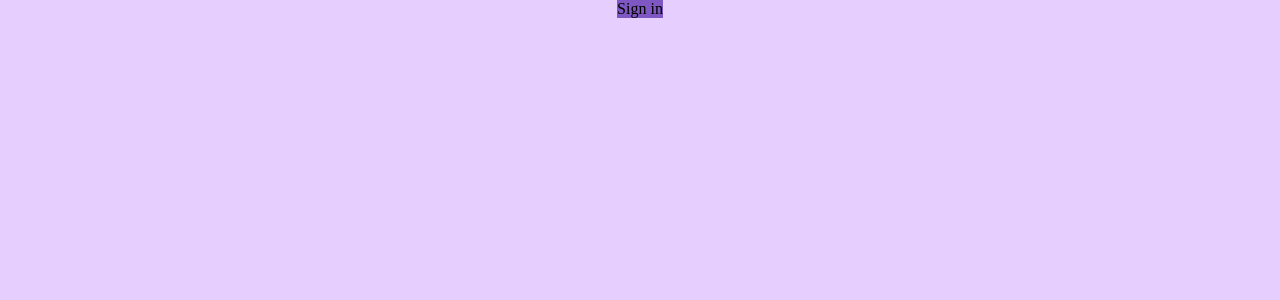
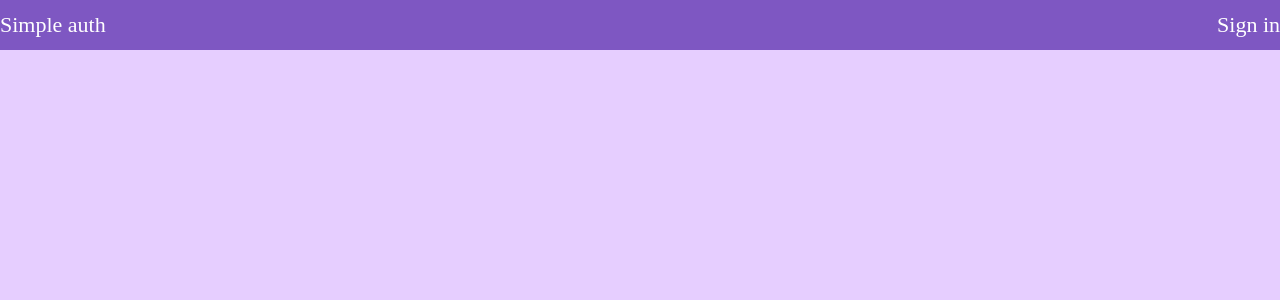
Before and after one commit to SarielAki/auth-page, a Vue app: page / in a window 1280 px wide. Shown: the top 300 px of the page. Built offline with nearby package versions, Linux system fonts and the light colour scheme.

Commit message:
Top bar styles

```diff
--- a/src/components/main_page/TopBar.vue
+++ b/src/components/main_page/TopBar.vue
@@ -1,8 +1,13 @@
 <template>
     <div class="top-bar-wrapper">
         <div class="top-bar">
+            <div class="top-bar-logo">
+                Simple auth
+            </div>
             <nav id="navigation-wrapper">
-                <span class="nav-item__text">Sign in</span>
+                <a class="nav-item nav-item__link sign-in-link">
+                    <span class="nav-item__text">Sign in</span>
+                </a>
             </nav>
         </div>
     </div>
@@ -17,6 +22,11 @@
 <style lang="sass" scoped>
     @import "../../variables"
 
+    %header_text_and_link
+        cursor: pointer
+        color: $header_text_color
+        font-size: $header_font_size
+
     .top-bar-wrapper
         width: 100%
         display: flex
@@ -24,8 +34,39 @@
         justify-content: center
 
     .top-bar
+        display: flex
+        flex-direction: row
+        align-items: center
+        justify-content: space-between
+        width: 100%
+        height: $nav_height
         position: relative
         top: 0
         background: $header_color
 
+        .top-bar-logo
+            @extend %header_text_and_link
+
+    #navigation-wrapper
+
+        .nav-item
+            +deselect
+            position: relative
+            display: flex
+            flex-direction: row
+            align-items: center
+            height: 100%
+            @extend %header_text_and_link
+
+            &, &:hover, &:active, &:focus
+                text-decoration: none
+
+            .nav-item__link
+                transition-duration: 0.2s
+            &:hover
+                color: $main_light_color
+
+            .sign-in-link
+                align-self: end
+
 </style>
--- a/src/variables.sass
+++ b/src/variables.sass
@@ -1,3 +1,12 @@
 $header_color: #7e57c2
 $main_color: #b39ddb
 $main_light_color: #e6ceff
+$header_text_color: #ffff
+$nav_height: 50px
+$header_font_size: 22px
+
+=deselect
+  -ms-user-select: none
+  -moz-user-select: none
+  -webkit-user-select: none
+  user-select: none
```
